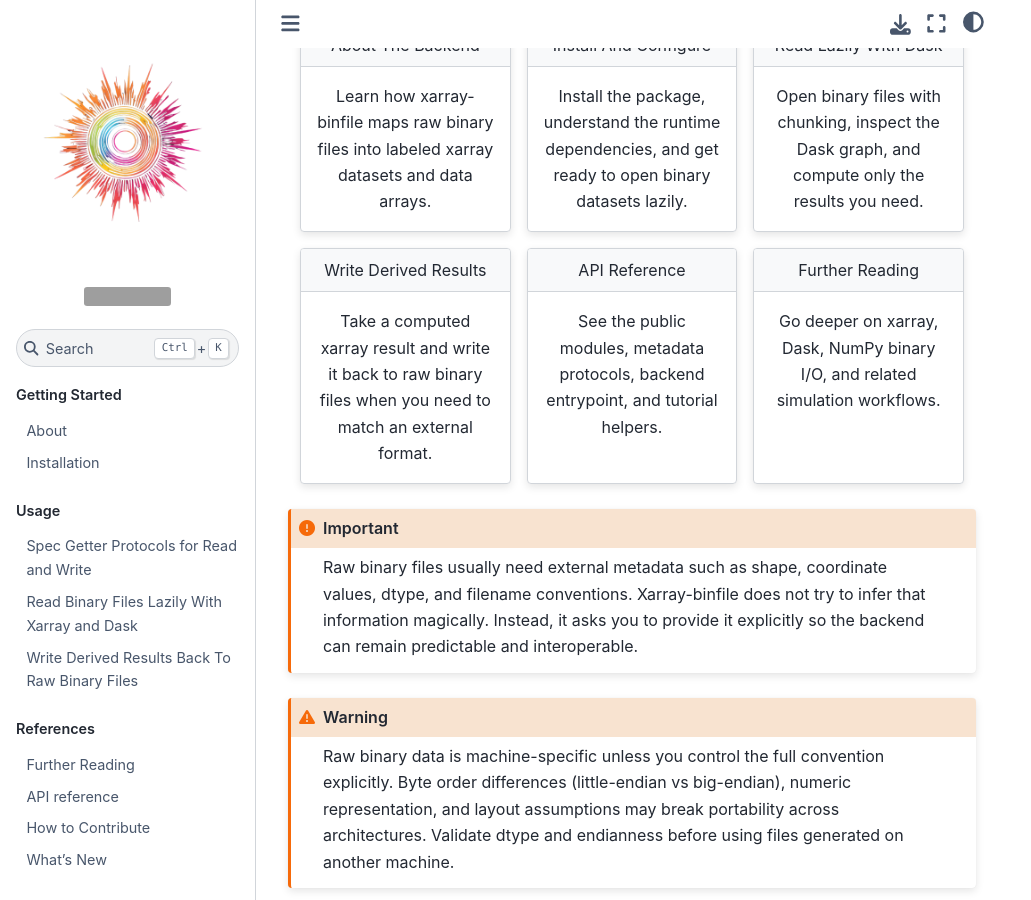
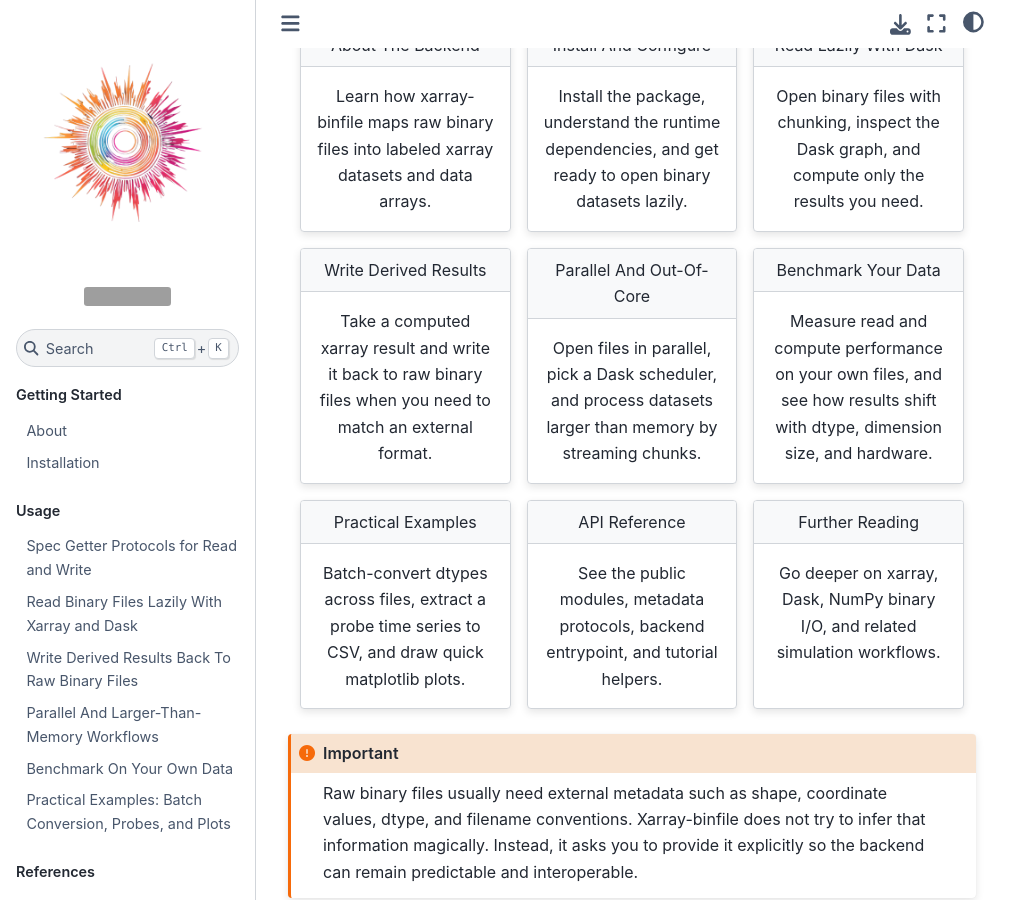
Before and after one commit to fschuch/xarray-binfile, a Jupyter Book: the page built from docs/intro.md, in a window 1280 px wide and 900 px high, scrolled down 281 px. Shown: the whole window, without its empty margins (0-1031 px from the left). Built offline with Jupyter Book 1.0.4 settings and Sphinx 7.4.7 and the Sphinx Book theme 1.1.4, drawn with Linux system fonts in a browser that asks for light colours; grey boxes are pictures that could not be loaded.

Commit message:
docs: add parallel, out-of-core, and benchmarking tutorials
Add tutorial notebooks and wire them into the Jupyter Book:
- parallel-and-larger-than-memory: parallel reads, scheduler/worker
  choice, co-compute, chunked out-of-core reductions, and streaming
  derived results back to disk one file at a time
- benchmarking: a copy-and-adapt harness that sweeps data type and
  dimension size, records the environment, and explains how results
  shift with data specs and hardware
- examples: batch dtype conversion, probe time series to CSV, and
  quick matplotlib plots

Update the landing-page cards, table of contents, and README, and
reflect the move from beta to production/stable (classifier, install
version example, and announcement banner).

Co-Authored-By: Oz <oz-agent@warp.dev>

```diff
--- a/docs/_config.yml
+++ b/docs/_config.yml
@@ -37,7 +37,7 @@ html:
   use_edit_page_button: true
   use_issues_button: true
   use_repository_button: true
-  announcement: This project is in beta. Please report issues if you find problems with a file layout or metadata convention.
+  announcement: Found a problem with a file layout or metadata convention? Please report it on GitHub.
 
 sphinx:
   extra_extensions:
--- a/docs/_toc.yml
+++ b/docs/_toc.yml
@@ -13,6 +13,9 @@ parts:
       - file: usage/spec-getter-protocols.md
       - file: tutorials/read.ipynb
       - file: tutorials/write.ipynb
+      - file: tutorials/parallel-and-larger-than-memory.ipynb
+      - file: tutorials/benchmarking.ipynb
+      - file: tutorials/examples.ipynb
   - caption: References
     chapters:
       - file: references/further-reading.md
--- a/docs/intro.md
+++ b/docs/intro.md
@@ -58,6 +58,42 @@ Take a computed xarray result and write it back to raw binary files when you nee
 :::
 
 :::{grid-item-card}
+:link: tutorials/parallel-and-larger-than-memory
+:link-type: doc
+:class-header: bg-light
+
+Parallel And Out-Of-Core
+^^^
+
+Open files in parallel, pick a Dask scheduler, and process datasets larger than memory by streaming chunks.
+
+:::
+
+:::{grid-item-card}
+:link: tutorials/benchmarking
+:link-type: doc
+:class-header: bg-light
+
+Benchmark Your Data
+^^^
+
+Measure read and compute performance on your own files, and see how results shift with dtype, dimension size, and hardware.
+
+:::
+
+:::{grid-item-card}
+:link: tutorials/examples
+:link-type: doc
+:class-header: bg-light
+
+Practical Examples
+^^^
+
+Batch-convert dtypes across files, extract a probe time series to CSV, and draw quick matplotlib plots.
+
+:::
+
+:::{grid-item-card}
 :link: references/api-reference
 :link-type: doc
 :class-header: bg-light
--- a/pyproject.toml
+++ b/pyproject.toml
@@ -10,7 +10,7 @@ license = "MIT"
 requires-python = ">=3.10"
 authors = [{ name = "fschuch", email = "me@fschuch.com" }]
 classifiers = [
-    "Development Status :: 4 - Beta",
+    "Development Status :: 5 - Production/Stable",
     "Intended Audience :: Developers",
     "License :: OSI Approved :: MIT License",
     "Operating System :: OS Independent",
```
Also changed, not shown: README.md (+1 -1 lines), docs/getting-started/installation.md (+1 -1 lines), docs/tutorials/benchmarking.ipynb (added), docs/tutorials/examples.ipynb (added), docs/tutorials/parallel-and-larger-than-memory.ipynb (added), 1 other file.
